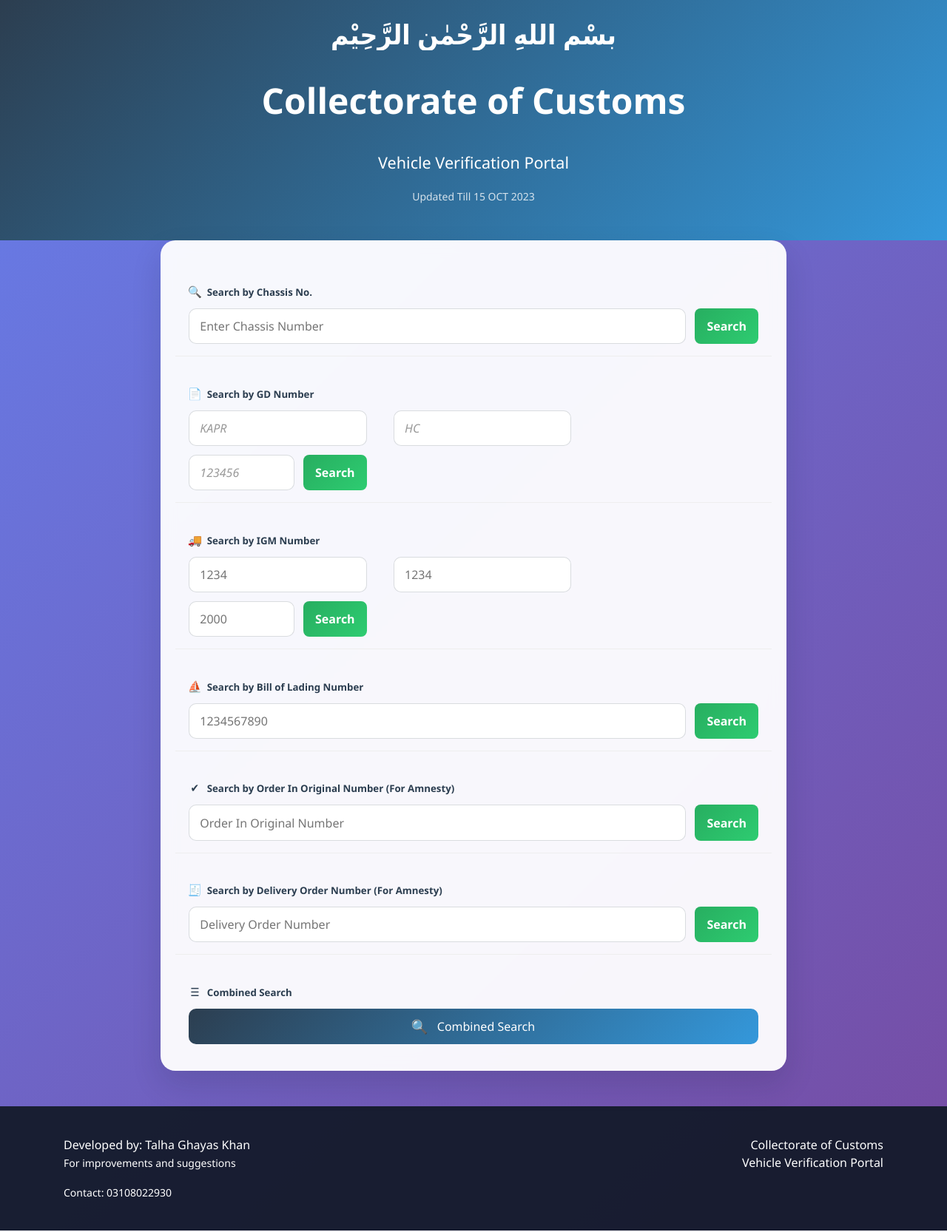
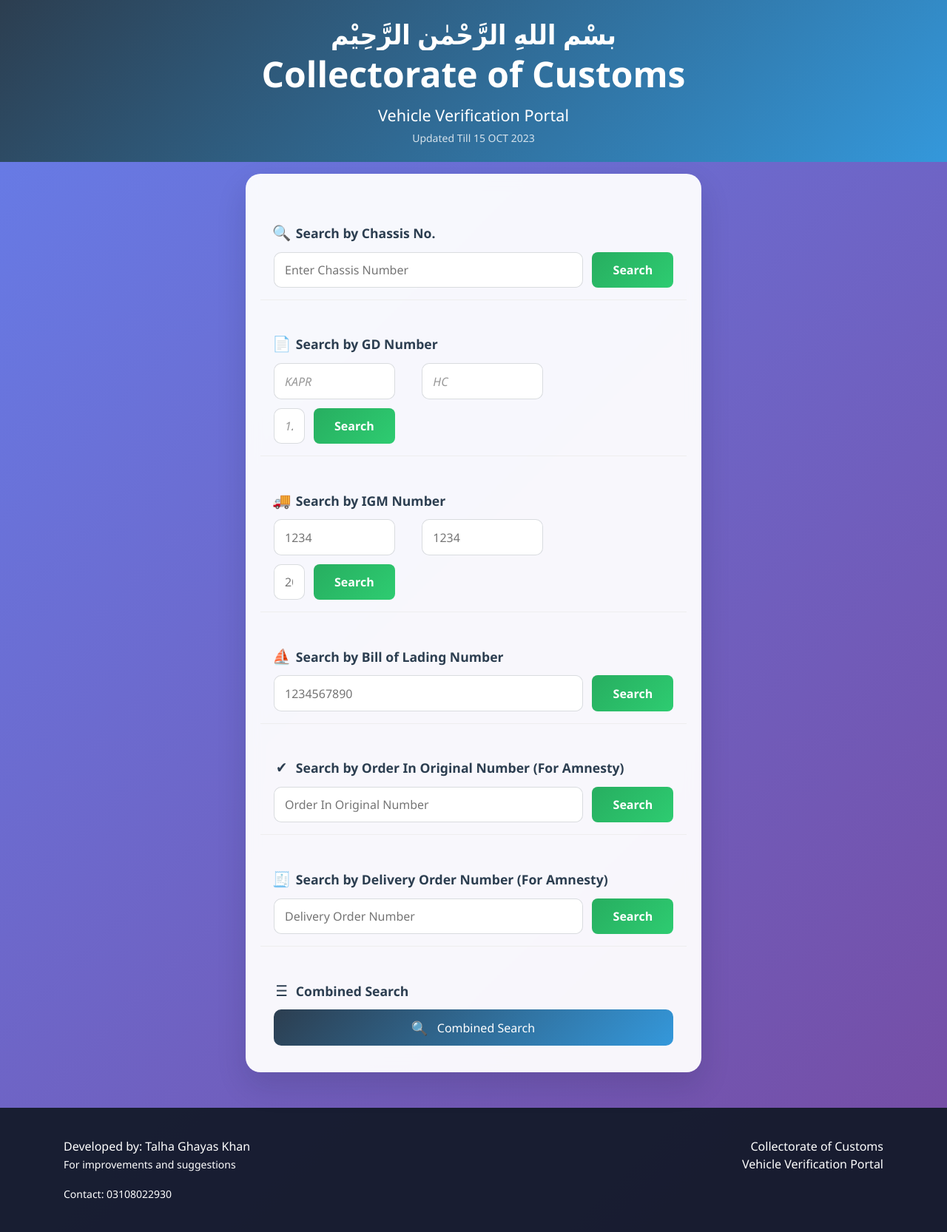
Before and after one commit to Talhakhanpi99/vehicle-verification-app, a Flask app: template templates/index.html in a window 1280 px wide. Shown: the whole page at 74% size. Run offline with Flask 3, Linux system fonts and the light colour scheme; the template is opened without the code that fills it, so the values that code supplies are empty; some libraries are stand-ins or nearby versions.

Commit message:
Update style.css

```diff
--- a/static/css/style.css
+++ b/static/css/style.css
@@ -8,10 +8,15 @@
     --dark: #2c3e50;
 }
 
+html {
+    overflow-x: hidden;
+}
+
 body {
     background: linear-gradient(135deg, #667eea 0%, #764ba2 100%);
     min-height: 100vh;
     font-family: 'Segoe UI', Tahoma, Geneva, Verdana, sans-serif;
+    overflow-x: hidden;
 }
 
 .bismillah {
@@ -19,10 +24,16 @@ body {
     font-size: clamp(0.95rem, 3.8vw, 2.3rem);
     font-weight: bold;
     line-height: 1.2;
-    margin-bottom: 0.75rem;
+    margin-bottom: 0.35rem;
     white-space: nowrap;
     overflow: hidden;
     text-overflow: ellipsis;
+}
+
+.page-shell {
+    width: min(100%, 960px);
+    margin: 1rem auto 0;
+    padding: 0 0.75rem;
 }
 
 .container-fluid.bg-primary {
@@ -53,8 +64,24 @@ body {
 
 .search-title {
     color: var(--primary);
-    margin-bottom: 0.7rem;
+    margin-bottom: 0.85rem;
     font-weight: 600;
+    font-size: 1.1rem;
+    line-height: 1.3;
+}
+
+.search-form .form-control,
+.search-form .btn,
+.action-btn {
+    min-height: 48px;
+}
+
+.search-form .input-group {
+    align-items: stretch;
+}
+
+.search-form .btn {
+    min-width: 110px;
 }
 
 .search-title i,
@@ -96,16 +123,17 @@ h6 i,
 }
 
 .data-card.compact {
-    padding: 1rem;
+    padding: 0.25rem 0;
 }
 
 .data-field {
-    padding: 0.5rem;
+    padding: 0.8rem 0.5rem;
     border-bottom: 1px solid #eee;
     display: flex;
     flex-wrap: wrap;
     justify-content: space-between;
-    font-size: 0.85rem;
+    gap: 0.4rem;
+    font-size: 0.92rem;
 }
 
 .data-field:last-child {
@@ -123,9 +151,45 @@ h6 i,
     text-align: right;
     flex-basis: 58%;
     word-wrap: break-word;
+    overflow-wrap: anywhere;
+}
+
+.record-actions {
+    display: flex;
+    flex-direction: column;
+    gap: 0.75rem;
+    margin-bottom: 1rem;
+}
+
+.action-btn {
+    width: 100%;
+}
+
+.portal-title {
+    margin-top: 0.15rem !important;
+    margin-bottom: 0.2rem;
+    line-height: 1.1;
+}
+
+.portal-subtitle {
+    margin-bottom: 0.15rem;
+    line-height: 1.15;
+}
+
+.footer-portal-text {
+    line-height: 1.5;
+}
+
+.update-banner {
+    border: none;
+    border-radius: 16px;
 }
 
 @media (max-width: 768px) {
+    .page-shell {
+        padding: 0 0.55rem;
+    }
+
     .bismillah {
         font-size: clamp(0.9rem, 4vw, 1.4rem);
     }
@@ -133,26 +197,30 @@ h6 i,
     .display-4 {
         font-size: 2rem;
     }
-}
 
-.navbar-nav .nav-link {
-    color: var(--light) !important;
-    padding: 0.5rem 1rem;
-    border-radius: 8px;
-    transition: background-color 0.3s ease, color 0.3s ease;
-}
+    .data-field {
+        flex-direction: column;
+        align-items: flex-start;
+        padding: 0.75rem 0.25rem;
+    }
 
-.navbar-nav .nav-link:hover {
-    background-color: rgba(52, 152, 219, 0.2);
-}
+    .data-label,
+    .data-value {
+        flex-basis: 100%;
+        width: 100%;
+        text-align: left;
+    }
 
-.navbar-nav .nav-link.active {
-    background-color: var(--secondary) !important;
-    font-weight: 600;
+    .footer-portal-text,
+    .text-end {
+        text-align: left !important;
+    }
 }
 
 .update-info {
     font-weight: 400 !important;
-    margin-top: -0.5rem;
+    margin-top: 0;
+    margin-bottom: 0;
+    line-height: 1.1;
     color: rgba(255, 255, 255, 0.8);
 }
```
